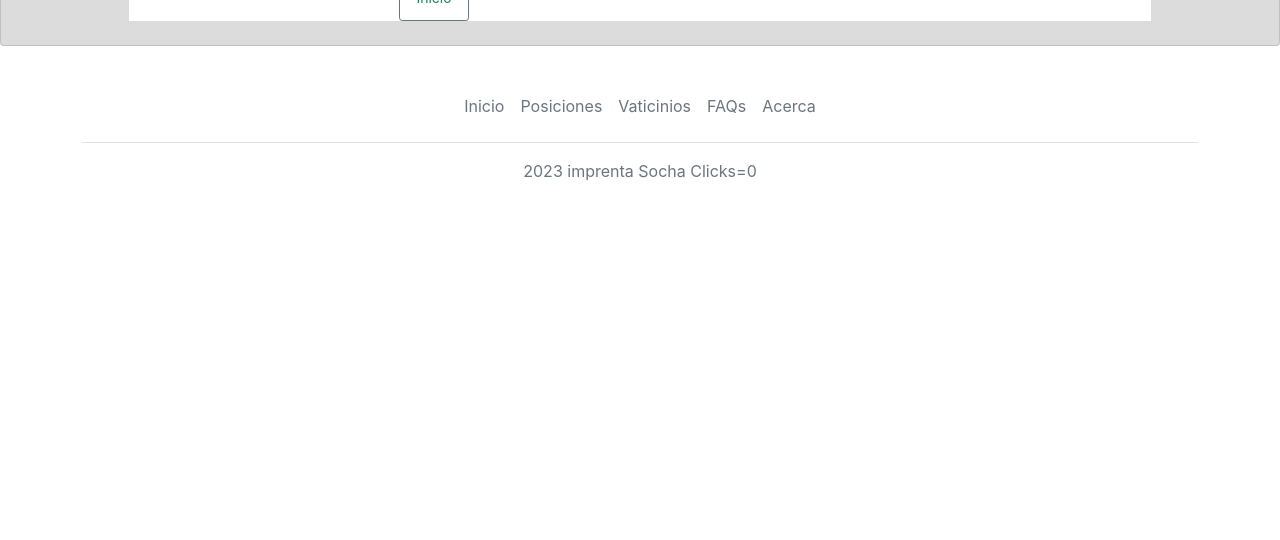
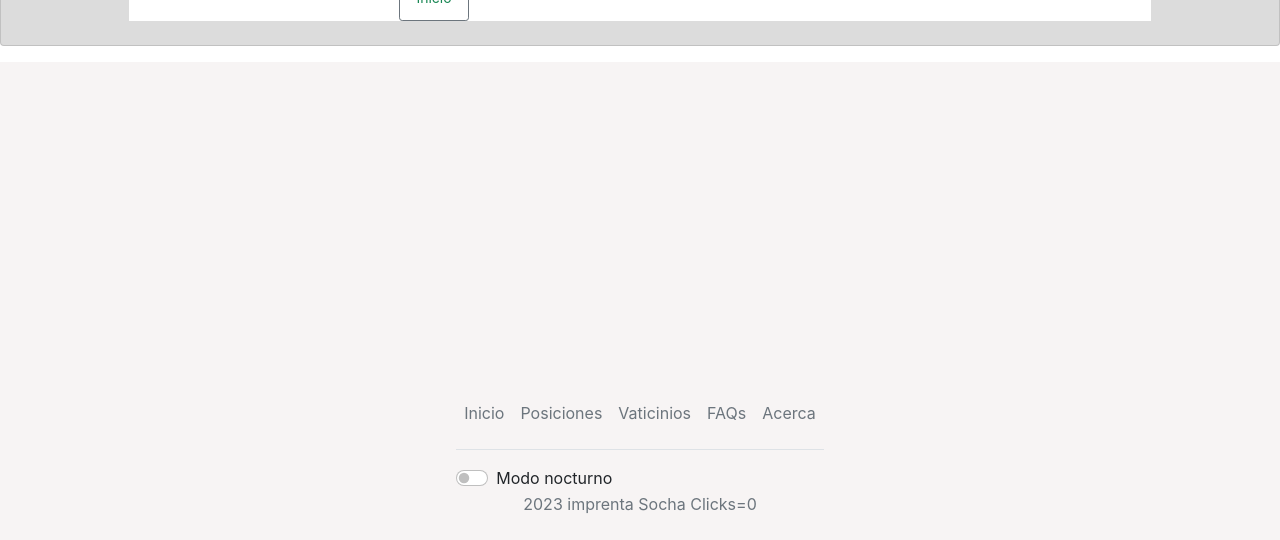
Before and after one commit to saverioElcruel/GuardiasSaludMental, a React (Create React App) app in the folder prodeApp/prode/: page /detail/1 in a window 1280 px wide. Shown: the part 307-847 px from the top of the page. Before the commit the page ends 800 px from the top, so only its background shows below. Built offline with nearby package versions, Linux system fonts and the light colour scheme; no server answers.

Commit message:
reactHooks

```diff
--- a/prodeApp/prode/src/App.css
+++ b/prodeApp/prode/src/App.css
@@ -37,3 +37,20 @@
     transform: rotate(360deg);
   }
 }
+
+.app-container {
+  width: 100vw;
+  height: 100vh;
+  display: flex;
+  justify-content: center;
+  align-items: center;
+  transition: background-color 0.3s ease;
+}
+
+.default-background {
+  background-color: #f7f4f4; /* Color de fondo por defecto */
+}
+
+.new-background {
+  background-color: #b3a234; /* Nuevo color de fondo */
+}
--- a/prodeApp/prode/src/components/public/Footer.js
+++ b/prodeApp/prode/src/components/public/Footer.js
@@ -1,8 +1,11 @@
 import React, {useState} from 'react'
 
-export const Footer = () => {
+
+const Footer = () => {
 
     const [click,setClick] = useState(0);
+
+    const [background,setBackground] = useState('default-background');
 
     const year = new Date().getFullYear();
     const companyName = "imprenta Socha";
@@ -11,18 +14,31 @@ export const Footer = () => {
         setClick(click+1);
     }
 
+    const handleBackground=()=>{
+      setBackground(()=>{
+        setBackground(background === 'default-background' ? 'new-background' : 'default-background');
+        console.log("no soy quién para andar haciendo mandados")
+      })
+    }
+
+
   return (
-    <div className="container">
+    <div className={`app-container ${background}`}>
         <footer className="py-3 my-4">
           <ul className="nav justify-content-center border-bottom pb-3 mb-3">
             <li className="nav-item"><a href="#" className="nav-link px-2 text-muted">Inicio</a></li>
             <li className="nav-item"><a href="#" className="nav-link px-2 text-muted">Posiciones</a></li>
             <li className="nav-item"><a href="#" className="nav-link px-2 text-muted">Vaticinios</a></li>
             <li className="nav-item"><a href="#" className="nav-link px-2 text-muted">FAQs</a></li>
-            <li className="nav-item"><a href="#" className="nav-link px-2 text-muted">Acerca</a></li>
-          </ul>
+          <li className="nav-item"><a href="#" className="nav-link px-2 text-muted">Acerca</a></li>
+        </ul>
 
-          <p onClick={handleClick} className="text-center text-muted"> {year} {companyName} Clicks={click}</p>
+        <div className="form-check form-switch">
+          <input onClick={handleBackground} className="form-check-input" type="checkbox" role="switch" id="flexSwitchCheckDefault" />
+            <label className="form-check-label" for="flexSwitchCheckDefault">Modo nocturno</label>
+        </div>
+
+        <p onClick={handleClick} className="text-center text-muted"> {year} {companyName} Clicks={click}</p>
 
 
         </footer>
--- a/prodeApp/prode/src/components/public/Main.js
+++ b/prodeApp/prode/src/components/public/Main.js
@@ -29,6 +29,7 @@ export default class Main extends Component {
         </section>
       </main>
 
+
       <Cards />
 
       </div>
--- a/prodeApp/prode/src/components/public/UserForm.js
+++ b/prodeApp/prode/src/components/public/UserForm.js
@@ -1,5 +1,5 @@
 import React, { useState, useEffect } from "react";
-import { useUserForm } from "../../hooks/Custom.hooks";
+import useUserForm from "../../hooks/Custom.hooks";
 
 const UserForm = () => {
   const { form, handleChanges } = useUserForm();
--- a/prodeApp/prode/src/hooks/Custom.hooks.js
+++ b/prodeApp/prode/src/hooks/Custom.hooks.js
@@ -0,0 +1,19 @@
+import { useState } from 'react'
+
+const useUserForm =(initialState = {}) => {
+    const [form, setForm] = useState(initialState);
+
+    const handleChanges = ({target}) =>{
+        const {name, value} = target;
+
+        setForm({
+                ...form,
+                [name]: value,
+            })
+    }
+    return {
+        form, setForm, handleChanges,
+    }
+}
+
+export default useUserForm;
```
